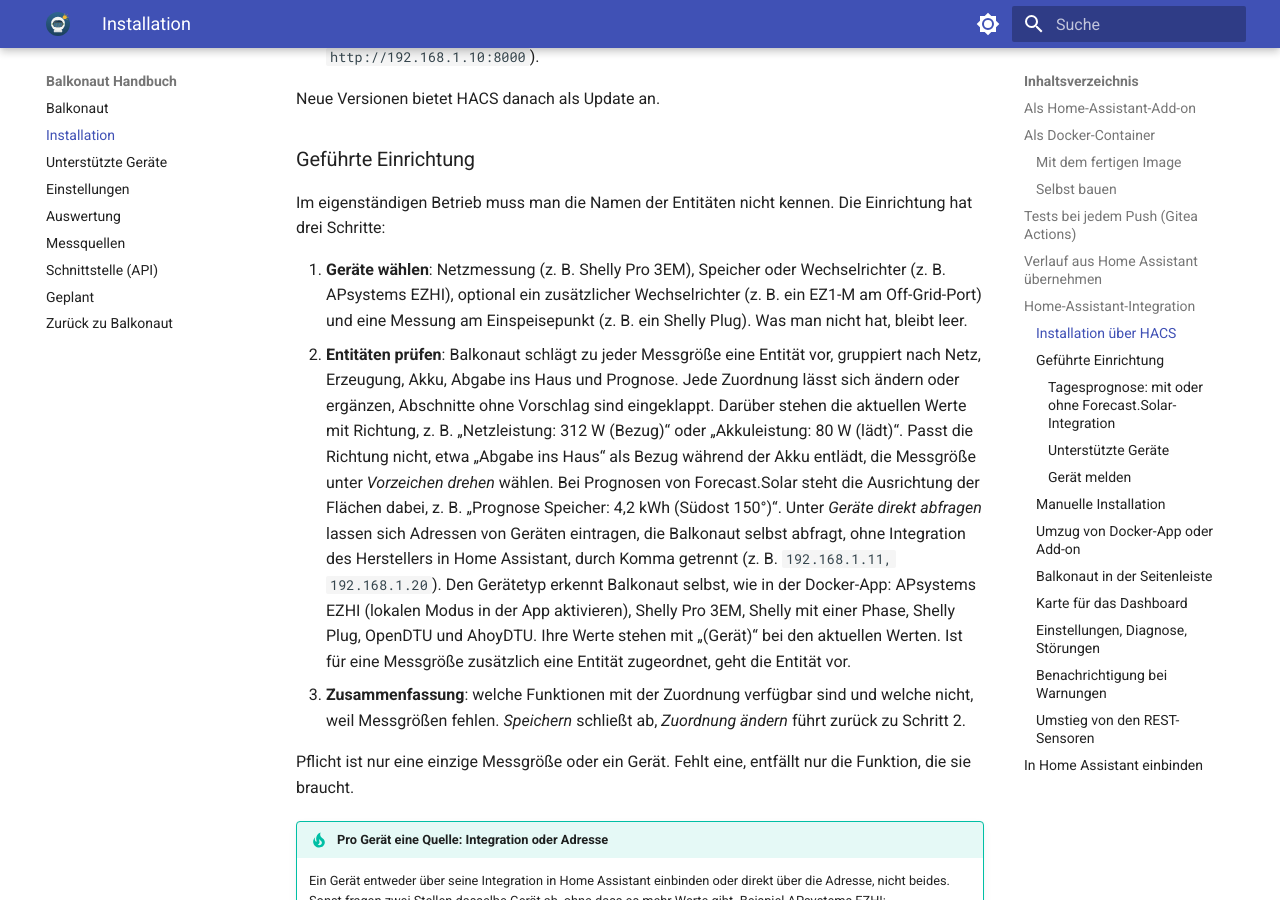
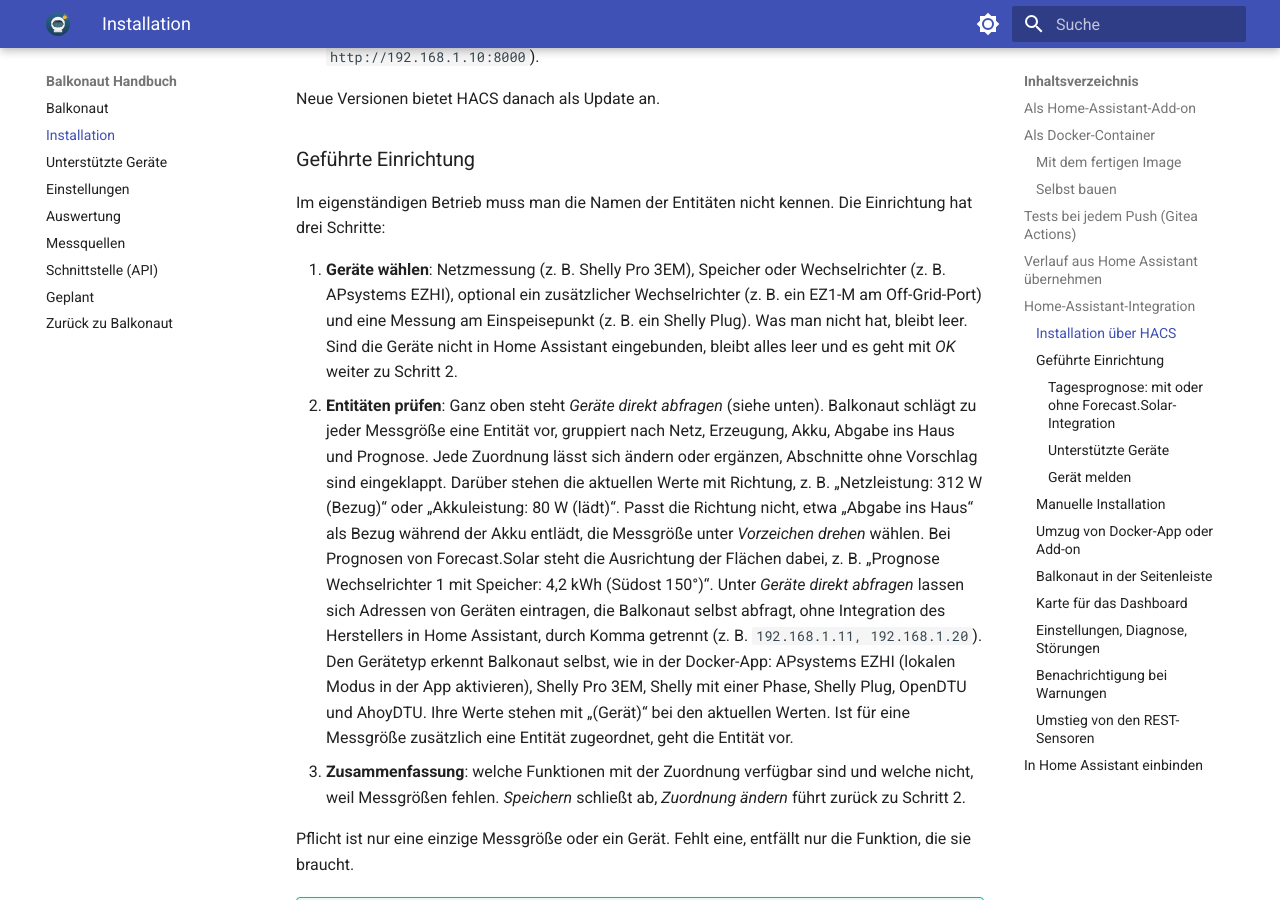
Before and after one commit to balkonaut/balkonaut, an MkDocs documentation site: the page built from docs/installation.md, in a window 1280 px wide and 900 px high, scrolled down 3815 px. Built offline with MkDocs 1.6.1 and Material for MkDocs 9.7.7, drawn with Linux system fonts in a browser that asks for light colours; some of the changed text lies outside the part shown.

Commit message:
Einrichtung: Hinweis ohne Geräte in HA, Geräte direkt abfragen oben, klarere Namen, Prognose optional
Schritt 1 erklärt, dass ohne Geräte in Home Assistant alles leer bleibt; in Schritt 2 steht
Geräte direkt abfragen ganz oben. Prognose und PV-Leistung heißen jetzt Wechselrichter 1 mit
Speicher und zusätzlicher Wechselrichter 2. In der Kachel Einrichtung (Panel und Docker-App)
zählt die Prognose nicht mehr als Pflichtschritt.

Closes #136

```diff
--- a/docs/installation.md
+++ b/docs/installation.md
@@ -151,13 +151,14 @@
 
 1. **Geräte wählen**: Netzmessung (z. B. Shelly Pro 3EM), Speicher oder Wechselrichter (z. B. APsystems EZHI),
    optional ein zusätzlicher Wechselrichter (z. B. ein EZ1-M am Off-Grid-Port) und eine Messung am Einspeisepunkt
-   (z. B. ein Shelly Plug). Was man nicht hat, bleibt leer.
-2. **Entitäten prüfen**: Balkonaut schlägt zu jeder Messgröße eine Entität vor, gruppiert nach Netz, Erzeugung, Akku,
+   (z. B. ein Shelly Plug). Was man nicht hat, bleibt leer. Sind die Geräte nicht in Home Assistant eingebunden,
+   bleibt alles leer und es geht mit *OK* weiter zu Schritt 2.
+2. **Entitäten prüfen**: Ganz oben steht *Geräte direkt abfragen* (siehe unten). Balkonaut schlägt zu jeder Messgröße eine Entität vor, gruppiert nach Netz, Erzeugung, Akku,
    Abgabe ins Haus und Prognose. Jede Zuordnung lässt sich ändern oder ergänzen, Abschnitte ohne Vorschlag sind
    eingeklappt. Darüber stehen die aktuellen Werte mit Richtung, z. B. „Netzleistung: 312 W (Bezug)“ oder
    „Akkuleistung: 80 W (lädt)“. Passt die Richtung nicht, etwa „Abgabe ins Haus“ als Bezug während der Akku entlädt,
    die Messgröße unter *Vorzeichen drehen* wählen. Bei Prognosen von Forecast.Solar steht die
-   Ausrichtung der Flächen dabei, z. B. „Prognose Speicher: 4,2 kWh (Südost 150°)“.
+   Ausrichtung der Flächen dabei, z. B. „Prognose Wechselrichter 1 mit Speicher: 4,2 kWh (Südost 150°)“.
    Unter *Geräte direkt abfragen* lassen sich Adressen von Geräten eintragen, die Balkonaut selbst abfragt, ohne
    Integration des Herstellers in Home Assistant, durch Komma getrennt (z. B. `192.168.1.11, 192.168.1.20`). Den
    Gerätetyp erkennt Balkonaut selbst, wie in der Docker-App: APsystems EZHI (lokalen Modus in der App aktivieren),
@@ -198,7 +199,7 @@
 | Linie im Diagramm, Ausrichtung im Energiefluss | aus den Flächen des Forecast.Solar-Eintrags | aus den eingetragenen Flächen |
 
 Gibt es nur einen Forecast.Solar-Eintrag und keinen zweiten Wechselrichter, schlägt Balkonaut die Entität in Schritt 2
-selbst vor. Bei den aktuellen Werten steht die Ausrichtung dabei, z. B. „Prognose Speicher: 4,2 kWh (Südost 150°)“;
+selbst vor. Bei den aktuellen Werten steht die Ausrichtung dabei, z. B. „Prognose Wechselrichter 1 mit Speicher: 4,2 kWh (Südost 150°)“;
 so lässt sich prüfen, ob der richtige Eintrag dem richtigen Wechselrichter zugeordnet ist.
 
 Beides gleichzeitig ist nicht nötig. Ist für einen Wechselrichter eine Prognose-Entität zugeordnet, gilt sie, und
@@ -212,9 +213,9 @@
     eingetragenen Flächen, zählt das doppelt; dann besser an einer Stelle die Forecast.Solar-Integration nutzen.
 
 Danach zeigt das Balkonaut-Panel in der Seitenleiste oben die Kachel *Einrichtung*, solange etwas Wichtiges fehlt:
-Messgrößen für Netz, Abgabe, Erzeugung und Ladestand (*⋮ → Neu konfigurieren*), eine Prognose-Entität oder eine
-Fläche sowie Arbeitspreis und Anlagekosten (beides unter *Konfigurieren*). Das Datum der Inbetriebnahme ist als
-vierter Schritt empfohlen, hält die Kachel aber nicht offen. Mit einer Balkonaut-App erscheint die Kachel nicht,
+Messgrößen für Netz, Abgabe, Erzeugung und Ladestand (*⋮ → Neu konfigurieren*) sowie Arbeitspreis und Anlagekosten
+(unter *Konfigurieren*). Prognose (Prognose-Entität oder Fläche) und Datum der Inbetriebnahme sind als Schritte
+empfohlen, halten die Kachel aber nicht offen. Mit einer Balkonaut-App erscheint die Kachel nicht,
 die App hat ihre eigene.
 
 #### Unterstützte Geräte
```
Also changed, not shown: other parts of docs/installation.md (+2 -2 lines), README.md (+1 -1 lines), docs/auswertung.md (+3 -2 lines), 7 other files.
